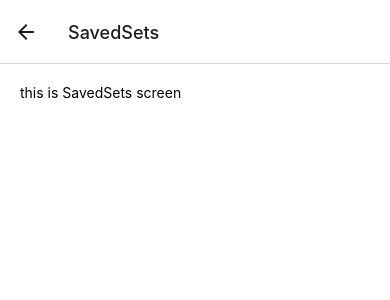
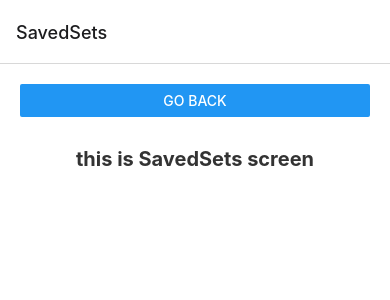
Before and after one commit to Reem-Nosbaum/ShopSet, a React Native app: screen /SavedSets in a window 390 px wide. Shown: the top 300 px of the page. Built offline with nearby package versions, Linux system fonts and the light colour scheme; no server answers.

Commit message:
:art: Improve structure / format of the code.

```diff
--- a/App.tsx
+++ b/App.tsx
@@ -12,7 +12,7 @@ export default function App() {
   return (
     <Provider store={store}>
     <NavigationContainer>
-      <Stack.Navigator>
+    <Stack.Navigator >
         <Stack.Screen name="Home" component={Home} />
         <Stack.Screen name="Outfit" component={Outfit} />
         <Stack.Screen name="SavedSets" component={SavedSets} />
--- a/src/screens/SavedSets.tsx
+++ b/src/screens/SavedSets.tsx
@@ -1,16 +1,27 @@
 import React from 'react';
-import {Text, View} from 'react-native';
+import {Button, Text, View} from 'react-native';
 import { globalStyles } from '../styles/global';
 import { useAppSelector } from '../store/hook';
 import { selectSavedItems } from '../store/items/item.slice';
 
-export default function SavedSets() {
+export default function SavedSets({ navigation }:{ navigation: any }) {
   const savedItems = useAppSelector(selectSavedItems)
 console.log(savedItems)
+
+const pressHandlerGoBack = () => {
+  navigation.navigate('Home')
+};
+
+React.useLayoutEffect(() => {
+  navigation.setOptions({
+    headerLeft: () => null, // Remove the header back button
+  });
+}, [navigation]);
+
   return (
     <View style={globalStyles.container}>
-      <Text>this is SavedSets screen</Text>
-
+      <Button title='Go back' onPress={pressHandlerGoBack} />
+      <Text style={globalStyles.titleText}>this is SavedSets screen</Text>
     </View>
   );
 }
--- a/src/screens/home.tsx
+++ b/src/screens/home.tsx
@@ -18,9 +18,6 @@ export default function Home({ navigation }:{ navigation: any }) {
     fetchData();
   }, []);
 
-
-
-  // Navigate to the SavedSet screen
   const pressHandler = () => {
     navigation.navigate('SavedSets');
   };
--- a/src/screens/outfit.tsx
+++ b/src/screens/outfit.tsx
@@ -94,7 +94,7 @@ export default function Outfit({ route, navigation }:{route: Route, navigation:
 
   return (
     <View style={globalStyles.container}>
-      <Text>This is the Outfit screen</Text>
+      <Text style={globalStyles.titleText}>Outfit screen</Text>
       <FlatList
         data={selectedItems}
         renderItem={({ item }) => <RenderItem item={item} changePage={pressHandler} />}
```
